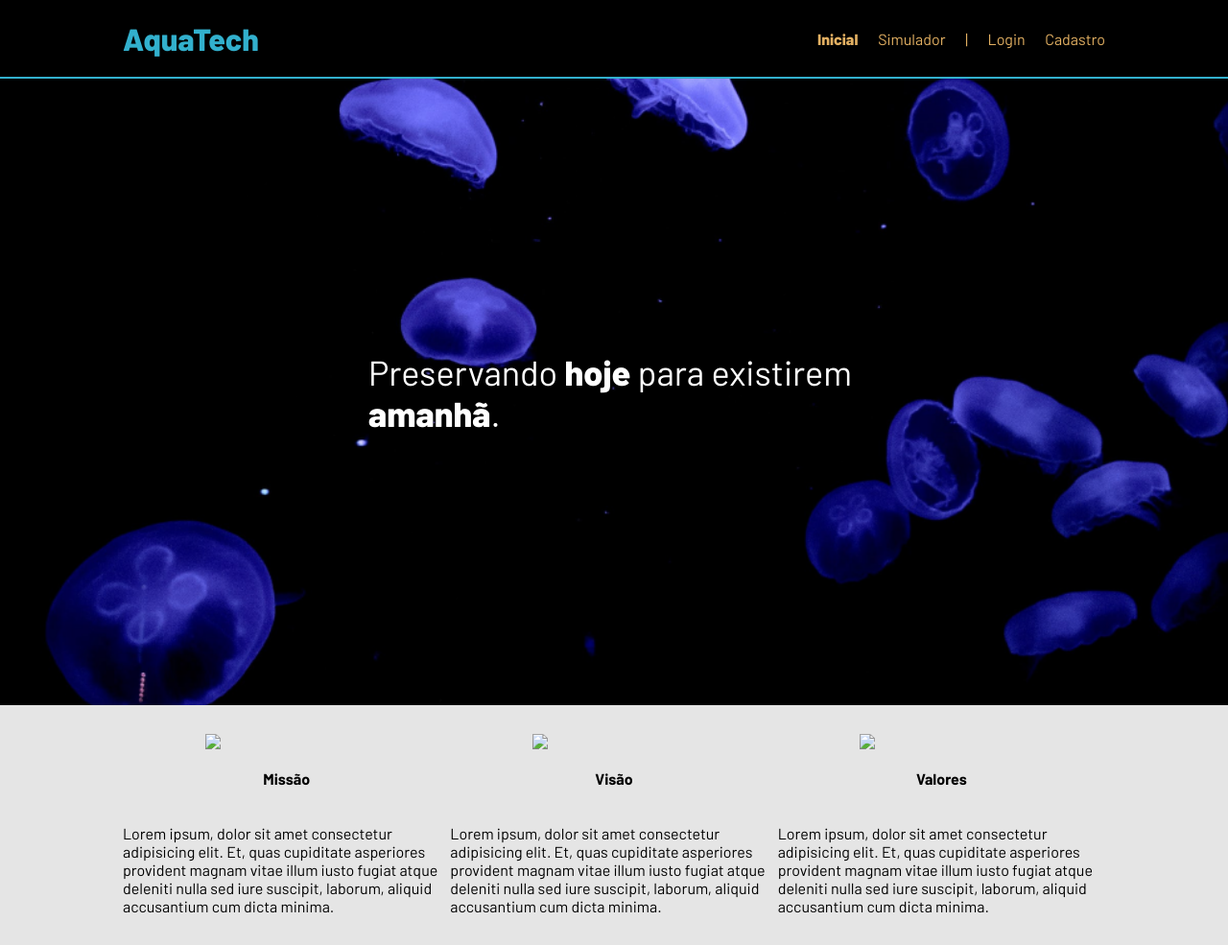
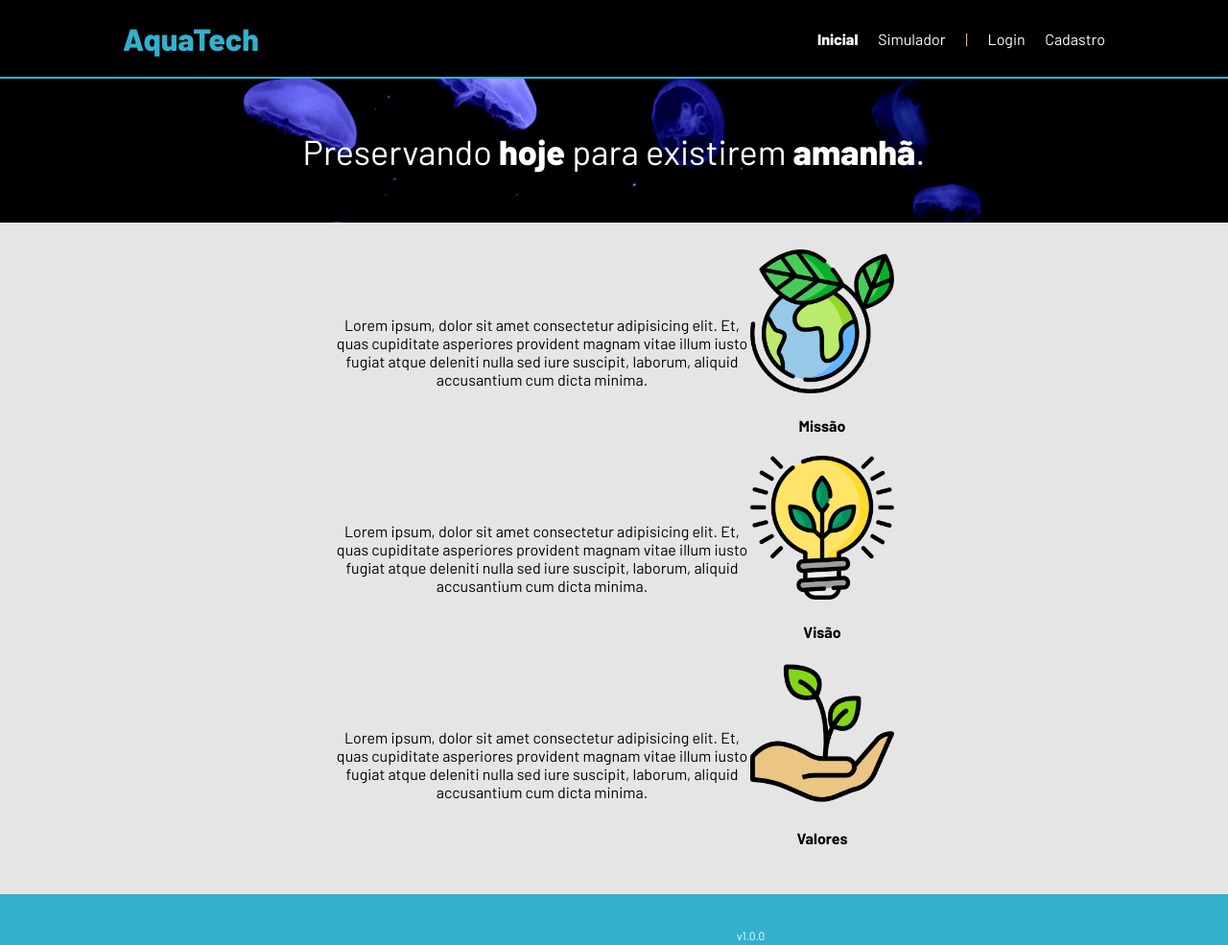
Before and after one commit to ViniDiasOF/AtividadeCSS-AquaTech, a plain HTML site: page atividadeCSS/index.html in a window 1280 px wide. Shown: the top 985 px of the page at 96% size. Drawn offline with Linux system fonts and the light colour scheme.

Commit message:
Continuação das mudanças de CSS

```diff
--- a/atividadeCSS/index.html
+++ b/atividadeCSS/index.html
@@ -34,37 +34,43 @@
         </ul>
       </div>
     </div>
-
-    <div class="banner">
+    <div>
+    <div class="bannerIndex">
       <div class="container">
         <p>Preservando <span>hoje</span> para existirem <span>amanhã</span>.</p>
       </div>
     </div>
-
+    </div>
     <div class="social">
       <div class="container">
         <div class="boxes">
           <div class="box">
-            <img src="../public/assets/imgs/planet-earth_color.png">
-            <h4>Missão</h4>
             <p>Lorem ipsum, dolor sit amet consectetur adipisicing elit. Et, quas cupiditate asperiores provident magnam
               vitae illum iusto fugiat atque deleniti nulla sed iure suscipit, laborum, aliquid accusantium cum dicta
               minima.</p>
+              <div class="imagemTitulo">
+              <img src="../atividadeCSS/assets/imgs/planet-earth_color.png">
+              <h4>Missão</h4>
+              </div>
           </div>
 
           <div class="box">
-            <img src="../public/assets/imgs/lightbulb_color.png">
-            <h4>Visão</h4>
             <p>Lorem ipsum, dolor sit amet consectetur adipisicing elit. Et, quas cupiditate asperiores provident magnam
               vitae illum iusto fugiat atque deleniti nulla sed iure suscipit, laborum, aliquid accusantium cum dicta
               minima.</p>
+              <div class="imagemTitulo">
+              <img src="../atividadeCSS/assets/imgs/lightbulb_color.png">
+              <h4>Visão</h4>
+              </div>
           </div>
           <div class="box">
-            <img src="../public/assets/imgs/growth_color.png">
-            <h4>Valores</h4>
             <p>Lorem ipsum, dolor sit amet consectetur adipisicing elit. Et, quas cupiditate asperiores provident magnam
               vitae illum iusto fugiat atque deleniti nulla sed iure suscipit, laborum, aliquid accusantium cum dicta
               minima.</p>
+              <div class="imagemTitulo">
+              <img src="../atividadeCSS/assets/imgs/growth_color.png" >
+              <h4>Valores</h4>
+              </div>
           </div>
         </div>
       </div>
--- a/atividadeCSS/styles/style.css
+++ b/atividadeCSS/styles/style.css
@@ -11,7 +11,7 @@ body {
 
 :root {
     --tamanho-header: 80px;
-    --tamanho-banner: calc(100vh - var(--tamanho-header) - var(--tamanho-footer) - 2px);
+    --tamanho-banner: calc(100vh - var(--tamanho-header) - var(--tamanho-footer) - 20px);
     --tamanho-login: calc(100vh - var(--tamanho-header) - var(--tamanho-footer) - 2px);
     --tamanho-footer: 65px;
 }
@@ -36,7 +36,7 @@ body {
 
 .header a {
     text-decoration: none;
-    color: #e3b062;
+    color:white;
 }
 
 .agora {
@@ -66,7 +66,6 @@ body {
     background-image: url('../assets/imgs/bg-jelly-fish-para-home.png');
     background-size: cover;
 }
-
 .banner .container {
     justify-content: center;
     align-items: center;
@@ -77,10 +76,34 @@ body {
     width: 50%;
     margin: 0;
     padding: 0;
+    font-size: 24px;
+}
+
+.banner .container span {
+    font-weight: 800;
+}
+
+.bannerIndex {
+    height: 150px;
+    color: white;
+    background-image: url(../assets/imgs/bg-jelly-fish-para-home.png);
+    background-size: cover;
+}
+.bannerIndex .container {
+    justify-content: center;
+    align-items: center;
+    text-align: center;
+    height: 100%;
+}
+
+.bannerIndex .container p {
+    width: 70%;
+    margin: 0;
+    padding: 0;
     font-size: 36px;
 }
 
-.banner .container span {
+.bannerIndex .container span {
     font-weight: 800;
 }
 
@@ -90,31 +113,34 @@ body {
     background-color: #e5e5e5;
     display: flex;
     justify-content: center;
-    align-items: center;
+    align-items: column;
+    height: 700px;
 }
 
 .social .container .boxes {
     display: flex;
     justify-content: space-between;
-    width: 100%;
-    padding: 30px 0;
+    width: 80%;
+    padding: 0px 220px;
+    flex-direction: column;
 }
 
 .box {
     display: flex;
-    flex-direction: column;
+    flex-direction: row;
     align-items: center;
+    text-align: center;
 }
 
 .box img {
-    width: 170px;
+    width: 150px;
 }
 
 /*FOOTER*/
 
 .footer {
     background-color: #32b0cd;
-    height: 150px;
+    height: 130px;
     color: #fff;
     display: flex;
     font-size: 15px;
@@ -127,6 +153,8 @@ body {
 
 .version {
     font-size: 12px;
+    display: flex;
+    align-self: flex-start;
 }
 
 .card-login {
```
